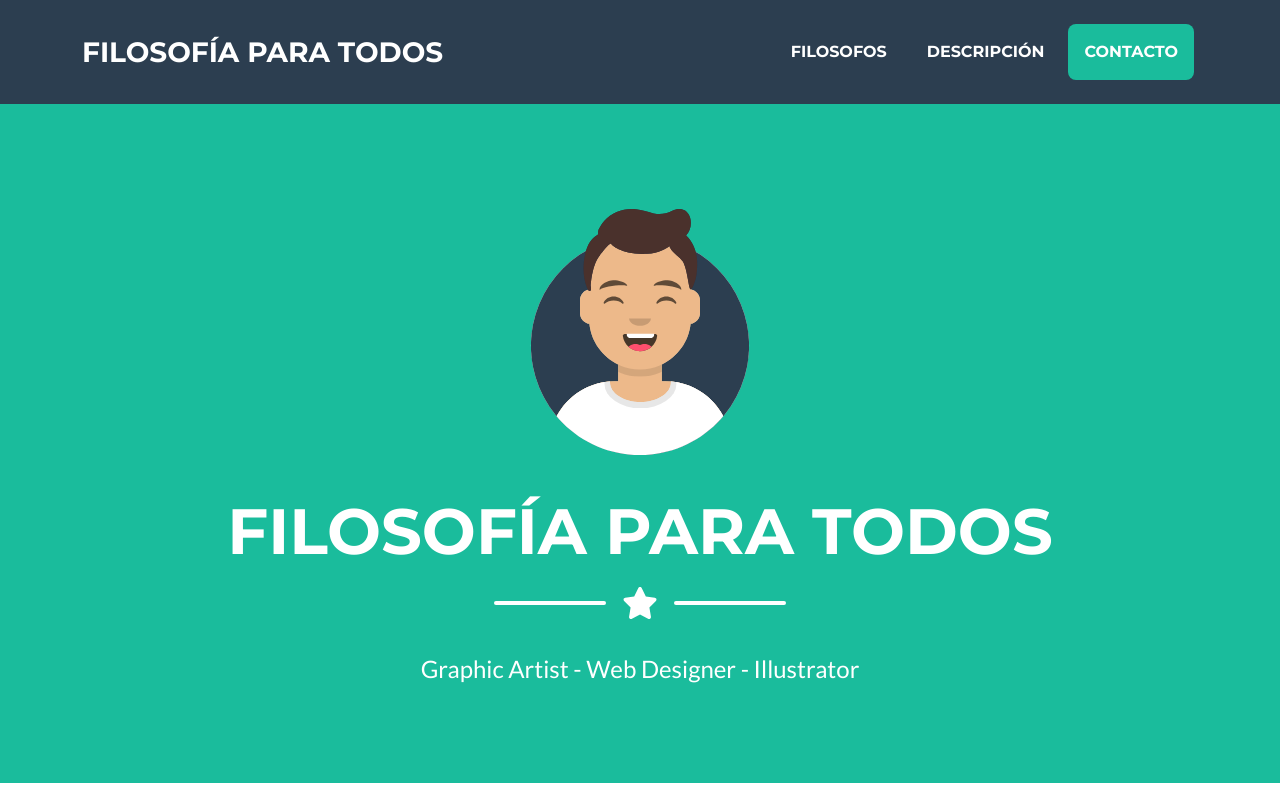
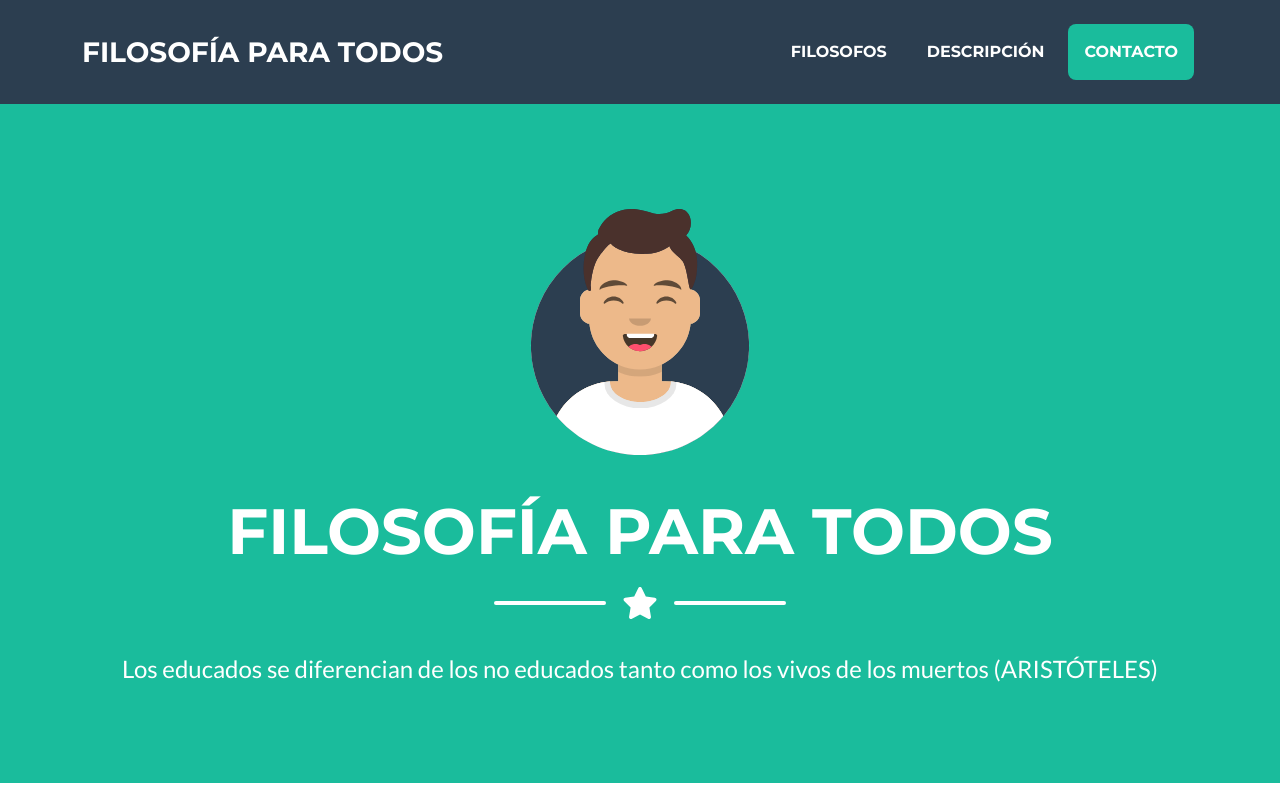
Before and after one commit to leyeduca28/modle2, a plain HTML site: page index.html in a window 1280 px wide. Shown: the top 800 px of the page. Drawn offline with nearby package versions, Linux system fonts and the light colour scheme.

Commit message:
Update index.html

```diff
--- a/index.html
+++ b/index.html
@@ -48,7 +48,7 @@
                     <div class="divider-custom-line"></div>
                 </div>
                 <!-- Masthead Subheading-->
-                <p class="masthead-subheading font-weight-light mb-0">Graphic Artist - Web Designer - Illustrator</p>
+                <p class="masthead-subheading font-weight-light mb-0">Los educados se diferencian de los no educados tanto como los vivos de los muertos (ARISTÓTELES)</p>
             </div>
         </header>
         <!-- FILOSOFOS Section-->
```
